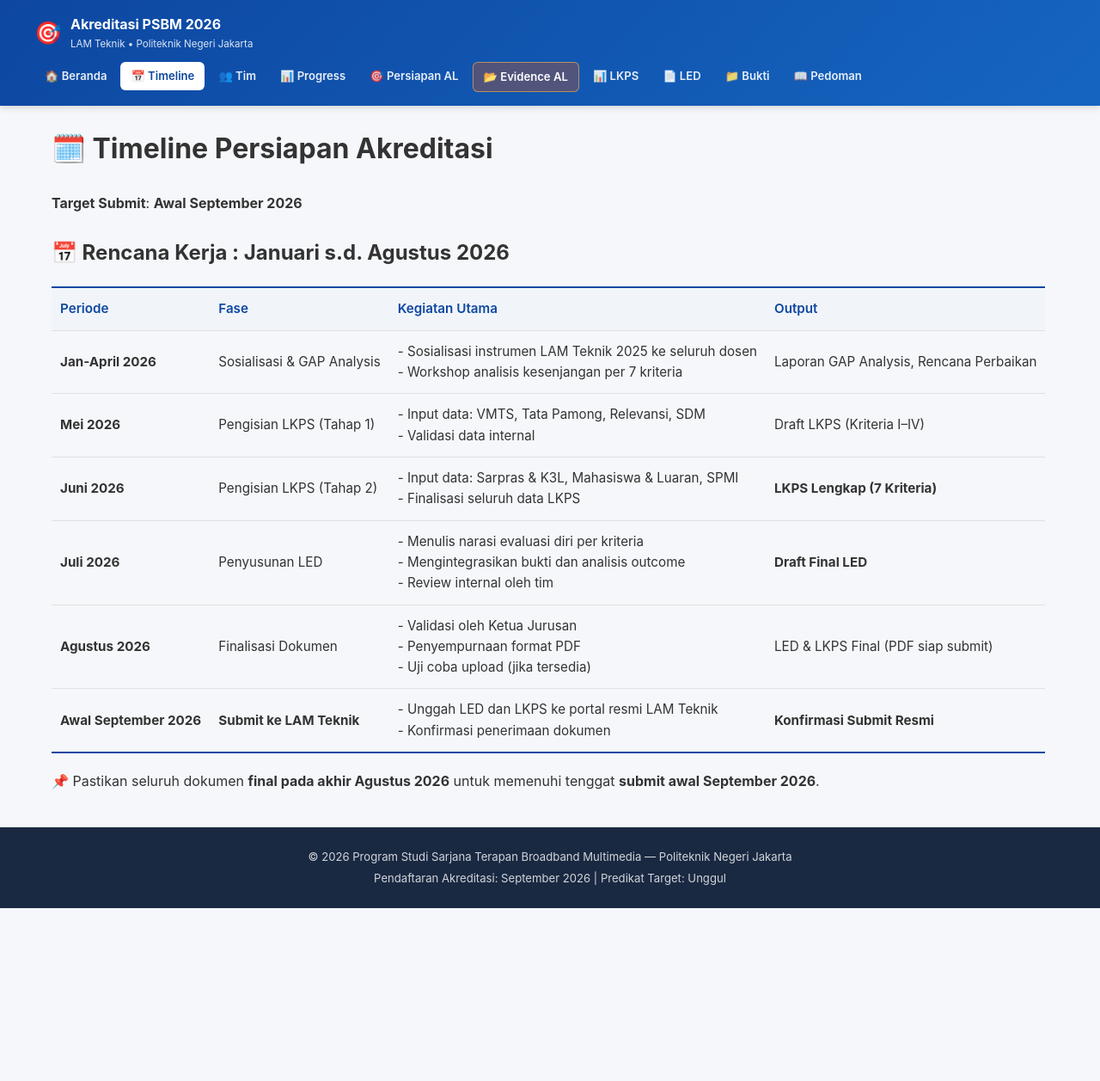
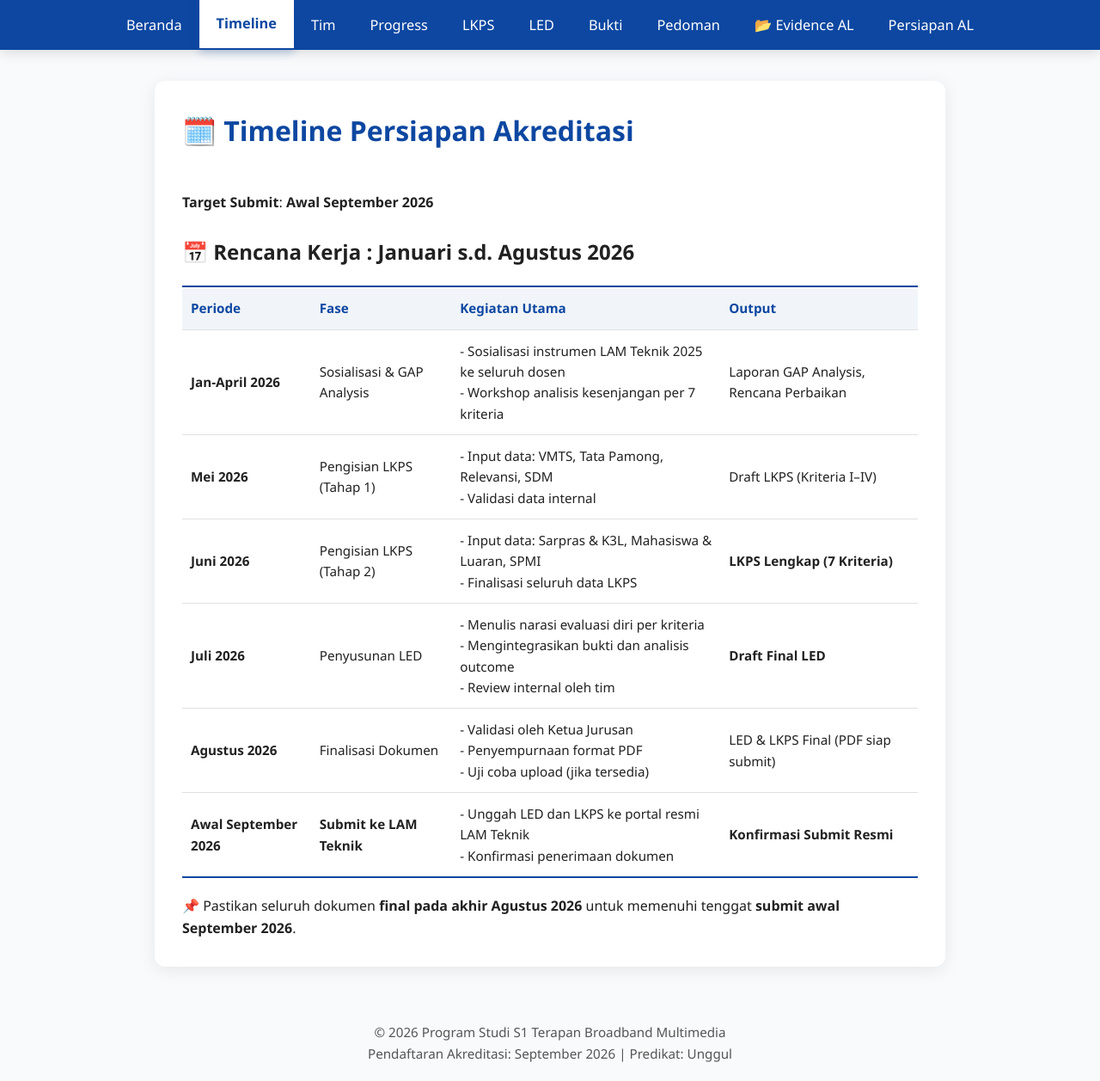
Before and after one commit to portal-psbm/aksibm-26, a Jekyll site: the page built from timeline.md, in a window 1280 px wide and 1257 px high. Shown: the whole window at 86% size. Built offline with Jekyll 4.4.1, drawn with Linux system fonts in a browser that asks for light colours.

Commit message:
update menu

```diff
--- a/_layouts/default.html
+++ b/_layouts/default.html
@@ -1,139 +1,179 @@
 <!DOCTYPE html>
 <html lang="id">
 <head>
-  <meta charset="UTF-8">
-  <meta name="viewport" content="width=device-width, initial-scale=1.0">
-  <title>{{ page.title | default: site.title }} — Akreditasi PSBM 2026</title>
+  <meta charset="utf-8">
+  <meta name="viewport" content="width=device-width, initial-scale=1">
+  <title>{{ page.title | default: site.title }}</title>
+
+  <!-- Favicon -->
+  <link rel="icon" type="image/ico" href="/aksibm-26/assets/images/favicon.ico">
+
   <style>
-    * { margin: 0; padding: 0; box-sizing: border-box; }
+    :root {
+      --primary: #0d47a1;
+      --primary-light: #1976d2;
+      --primary-dark: #0a3a8c;
+      --text: #212121;
+      --bg: #ffffff;
+      --light-bg: #f8fafc;
+      --transition: all 0.3s cubic-bezier(0.25, 0.46, 0.45, 0.94);
+    }
+
+    * {
+      margin: 0;
+      padding: 0;
+      box-sizing: border-box;
+    }
+
     body {
-      font-family: -apple-system, BlinkMacSystemFont, 'Segoe UI', Roboto, sans-serif;
-      background: #f5f7fa;
-      color: #333;
+      font-family: 'Segoe UI', system-ui, -apple-system, sans-serif;
       line-height: 1.6;
+      background-color: var(--light-bg);
+      color: var(--text);
     }
-    .site-header {
-      background: linear-gradient(135deg, #0d47a1 0%, #1565c0 100%);
-      color: white;
-      padding: 16px 24px;
-      box-shadow: 0 2px 8px rgba(0,0,0,0.15);
+
+    /* 🎨 Navbar */
+    nav {
+      background: var(--primary);
+      padding: 0;
+      box-shadow: 0 2px 15px rgba(0,0,0,0.15);
       position: sticky;
       top: 0;
-      z-index: 100;
+      z-index: 1000;
     }
-    .header-inner {
-      max-width: 1200px;
-      margin: 0 auto;
-      display: flex;
-      justify-content: space-between;
-      align-items: center;
-      flex-wrap: wrap;
-      gap: 12px;
-    }
-    .site-logo {
-      display: flex;
-      align-items: center;
-      gap: 10px;
-      color: white;
-      text-decoration: none;
-    }
-    .site-logo .logo-icon { font-size: 1.6rem; }
-    .site-logo .logo-text h1 { font-size: 1rem; font-weight: 700; margin: 0; }
-    .site-logo .logo-text p { font-size: 0.72rem; opacity: 0.85; margin: 0; }
+
     nav ul {
       list-style: none;
       display: flex;
-      gap: 4px;
+      justify-content: center;
+      padding: 0;
+      margin: 0;
       flex-wrap: wrap;
     }
-    nav ul li a {
-      color: rgba(255,255,255,0.9);
+
+    nav li {
+      margin: 0;
+    }
+
+    nav a {
+      color: white;
       text-decoration: none;
-      padding: 6px 12px;
-      border-radius: 6px;
-      font-size: 0.82rem;
+      padding: 16px 20px;
+      display: block;
+      font-weight: 500;
+      font-size: 1.02rem;
+      position: relative;
+      z-index: 2;
+      transition: var(--transition);
+      white-space: nowrap;
+    }
+
+    /* 🔸 Hover effect */
+    nav a:hover {
+      background: var(--primary-light);
+      transform: translateY(-2px);
+      box-shadow: 0 6px 12px rgba(0,0,0,0.25);
+    }
+
+    /* 🔹 Menu aktif: berbeda dari yang lain */
+    nav a.active {
+      background: #ffffff;
+      color: var(--primary);
+      font-weight: 700;
+      box-shadow: 0 4px 10px rgba(13, 71, 161, 0.3);
+      transform: translateY(-2px);
+    }
+
+    /* 📱 Responsif */
+    @media (max-width: 768px) {
+      nav a {
+        padding: 14px 16px;
+        font-size: 0.95rem;
+      }
+      nav ul {
+        padding: 8px 12px;
+        justify-content: flex-start;
+      }
+    }
+
+    /* 🖼️ Konten Utama */
+    .container {
+      max-width: 920px;
+      margin: 36px auto;
+      padding: 0 24px;
+      background: var(--bg);
+      box-shadow: 0 4px 20px rgba(0,0,0,0.08);
+      border-radius: 12px;
+      padding: 32px;
+      opacity: 0;
+      animation: fadeIn 0.8s 0.2s forwards;
+    }
+
+    @keyframes fadeIn {
+      to { opacity: 1; }
+    }
+
+    h1 {
+      color: var(--primary);
+      margin-bottom: 20px;
+      font-size: 2rem;
+    }
+
+    /* Tabel umum */
+    table {
+      width: 100%;
+      border-collapse: separate;
+      border-spacing: 0;
+      margin: 16px 0;
+    }
+    th, td {
+      padding: 12px 10px;
+      text-align: left;
+      border-bottom: 1px solid #e0e0e0;
+    }
+    th {
+      background: #f1f5f9;
       font-weight: 600;
-      transition: all 0.2s;
-      display: inline-block;
+      color: var(--primary);
+      border-top: 2px solid var(--primary);
     }
-    nav ul li a:hover {
-      background: rgba(255,255,255,0.15);
-      color: white;
+    tr:last-child td {
+      border-bottom: 2px solid var(--primary);
     }
-    nav ul li a.active {
-      background: white;
-      color: #0d47a1;
-    }
-    nav ul li a.highlight {
-      background: rgba(230, 81, 0, 0.3);
-      border: 1px solid rgba(255, 183, 77, 0.6);
-      color: #fff;
-    }
-    nav ul li a.highlight:hover {
-      background: rgba(230, 81, 0, 0.5);
-    }
-    nav ul li a.highlight.active {
-      background: #e65100;
-      color: white;
-      border-color: #e65100;
-    }
-    .container {
-      max-width: 1200px;
-      margin: 24px auto;
-      padding: 0 20px;
-    }
-    .site-footer {
-      background: #1a2942;
-      color: rgba(255,255,255,0.8);
-      padding: 20px;
+
+    /* Footer */
+    footer {
       text-align: center;
-      margin-top: 40px;
-      font-size: 0.82rem;
-    }
-    .site-footer p { margin: 4px 0; }
-    @media (max-width: 768px) {
-      .header-inner { flex-direction: column; align-items: flex-start; }
-      nav ul { width: 100%; }
-      nav ul li a { font-size: 0.78rem; padding: 6px 10px; }
+      padding: 28px 0 20px;
+      color: #555;
+      font-size: 0.95rem;
+      margin-top: 24px;
     }
   </style>
 </head>
 <body>
-
-  <header class="site-header">
-    <div class="header-inner">
-      <a href="/aksibm-26/" class="site-logo">
-        <span class="logo-icon">🎯</span>
-        <div class="logo-text">
-          <h1>Akreditasi PSBM 2026</h1>
-          <p>LAM Teknik • Politeknik Negeri Jakarta</p>
-        </div>
-      </a>
-      <nav>
-        <ul>
-          <li><a href="/aksibm-26/" {% if page.url == "/" %}class="active"{% endif %}>🏠 Beranda</a></li>
-          <li><a href="/aksibm-26/timeline/" {% if page.url == "/timeline/" %}class="active"{% endif %}>📅 Timeline</a></li>
-          <li><a href="/aksibm-26/tim/" {% if page.url == "/tim/" %}class="active"{% endif %}>👥 Tim</a></li>
-          <li><a href="/aksibm-26/progress/" {% if page.url == "/progress/" %}class="active"{% endif %}>📊 Progress</a></li>
-          <li><a href="/aksibm-26/persiapan-al/" {% if page.url == "/persiapan-al/" %}class="active"{% endif %}>🎯 Persiapan AL</a></li>
-          <li><a href="/aksibm-26/evidence-al/" {% if page.url == "/evidence-al/" %}class="active highlight"{% else %}class="highlight"{% endif %}>📂 Evidence AL</a></li>
-          <li><a href="/aksibm-26/lkps/" {% if page.url == "/lkps/" %}class="active"{% endif %}>📊 LKPS</a></li>
-          <li><a href="/aksibm-26/led/" {% if page.url == "/led/" %}class="active"{% endif %}>📄 LED</a></li>
-          <li><a href="/aksibm-26/bukti/" {% if page.url == "/bukti/" %}class="active"{% endif %}>📁 Bukti</a></li>
-          <li><a href="/aksibm-26/pedoman/" {% if page.url == "/pedoman/" %}class="active"{% endif %}>📖 Pedoman</a></li>
-        </ul>
-      </nav>
-    </div>
-  </header>
+  <nav>
+    <ul>
+      <li><a href="/aksibm-26/" {% if page.url == "/index.html" or page.url == "/" %}class="active"{% endif %}>Beranda</a></li>
+      <li><a href="/aksibm-26/timeline/" {% if page.url == "/timeline/" %}class="active"{% endif %}>Timeline</a></li>
+      <li><a href="/aksibm-26/tim/" {% if page.url == "/tim/" %}class="active"{% endif %}>Tim</a></li>
+      <li><a href="/aksibm-26/progress/" {% if page.url == "/progress/" %}class="active"{% endif %}>Progress</a></li>
+      <li><a href="/aksibm-26/lkps/" {% if page.url == "/lkps/" %}class="active"{% endif %}>LKPS</a></li>
+      <li><a href="/aksibm-26/led/" {% if page.url == "/led/" %}class="active"{% endif %}>LED</a></li>
+      <li><a href="/aksibm-26/bukti/" {% if page.url == "/bukti/" %}class="active"{% endif %}>Bukti</a></li>
+      <li><a href="/aksibm-26/pedoman/" {% if page.url == "/pedoman/" %}class="active"{% endif %}>Pedoman</a></li>
+       <li><a href="/aksibm-26/evidence-al/" {% if page.url == "/evidence-al/" %}class="active highlight"{% else %}class="highlight"{% endif %}>📂 Evidence AL</a></li>
+      <li><a href="/aksibm-26/persiapan-al/" {% if page.url == "/persiapan-al/" %}class="active"{% endif %}>Persiapan AL</a></li>
+    </ul>
+  </nav>
 
   <div class="container">
     {{ content }}
   </div>
 
-  <footer class="site-footer">
-    <p>© {{ 'now' | date: "%Y" }} Program Studi Sarjana Terapan Broadband Multimedia — Politeknik Negeri Jakarta</p>
-    <p>Pendaftaran Akreditasi: September 2026 | Predikat Target: Unggul</p>
+  <footer>
+    &copy; {{ 'now' | date: "%Y" }} Program Studi S1 Terapan Broadband Multimedia<br>
+    Pendaftaran Akreditasi: September 2026 | Predikat: Unggul
   </footer>
-
 </body>
 </html>
```
